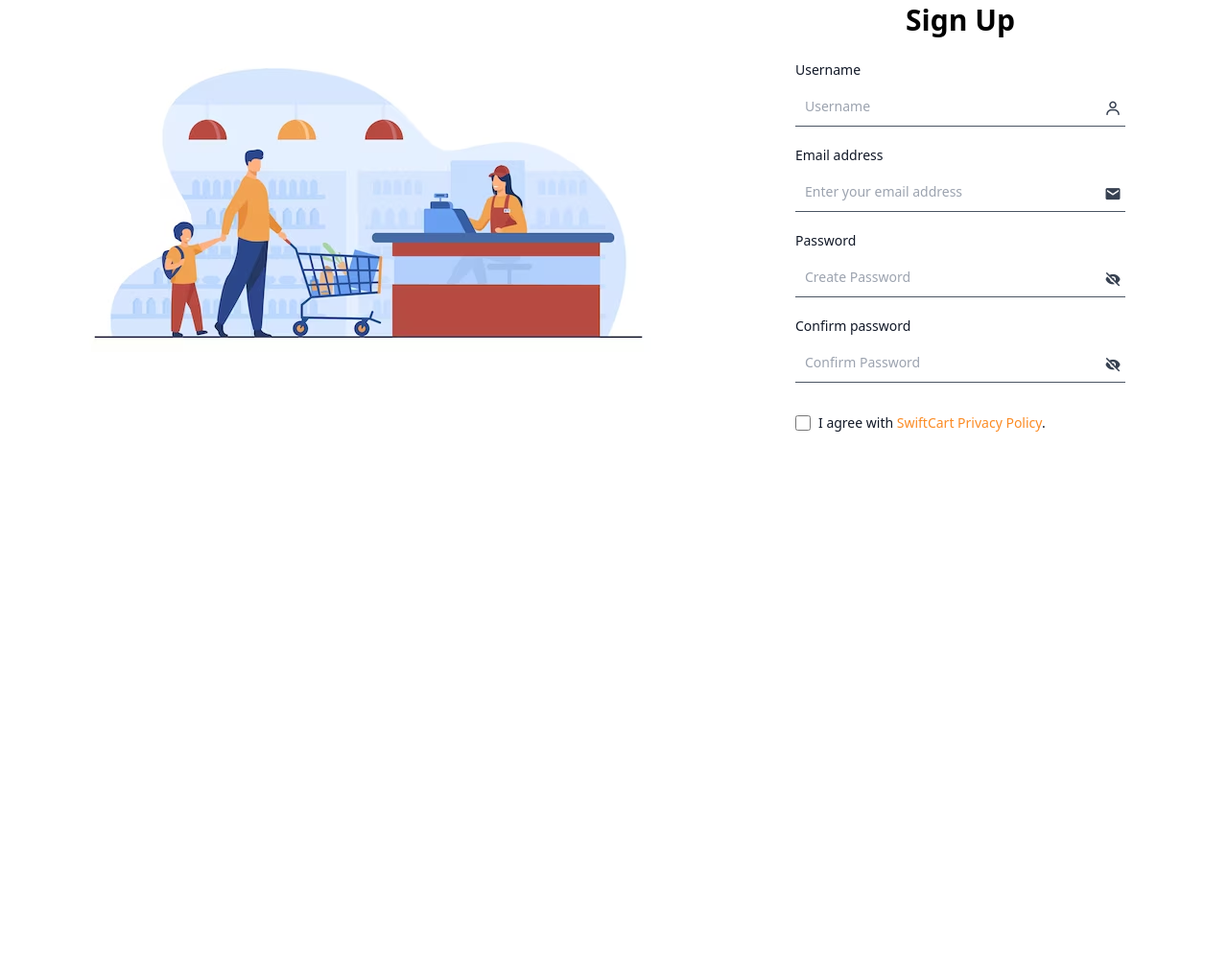
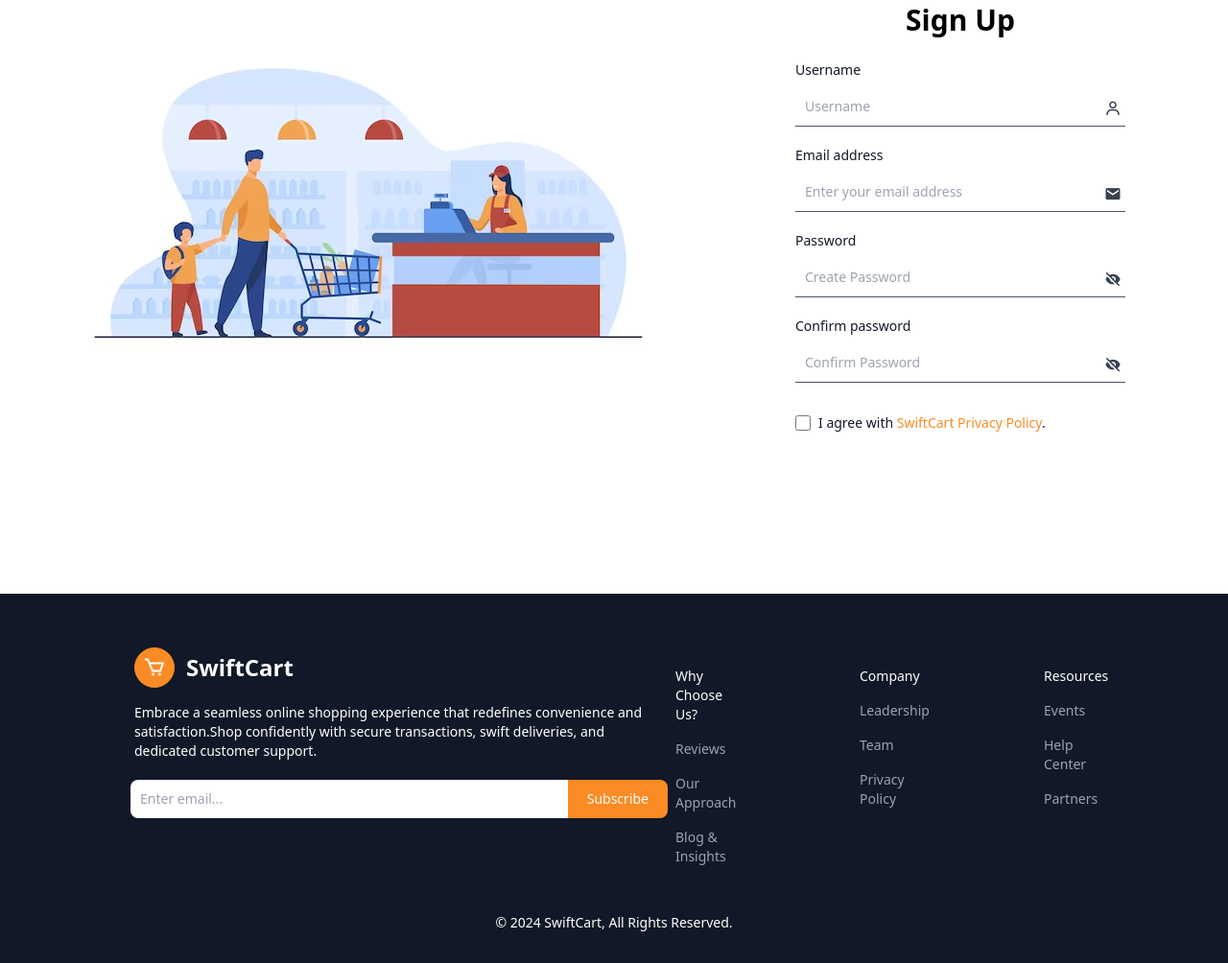
Before and after one commit to Sammyarc/E-commerce-Website, a website: page register.html in a window 1280 px wide. Shown: the part 272-1276 px from the top of the page at 96% size. Before the commit the page ends 827 px from the top, so only its background shows below. Drawn offline with nearby package versions, Linux system fonts and the light colour scheme.

Commit message:
modified:   register.html

```diff
--- a/register.html
+++ b/register.html
@@ -267,8 +267,97 @@
                             class="w-full mt-5 text-white bg-blue transition duration-500 ease-in-out hover:bg-white font-medium rounded-lg text-sm px-5 py-2.5 text-center dark:bg-orange dark:hover:bg-orange dark:focus:ring-orange">Create a new account</button>
                     </form>
                 </section>
+            </div>
 
+            <!---------FOOTER------->
+            <div
+            class="flex flex-col justify-between text-sm mt-10 bg-gray-900 px-3 py-3 md:mt-16 md:flex-row lg:py-5 xl:px-32 xl:pt-14">
+            <div class="max-w-sm md:max-w-xs lg:max-w-lg xl:max-w-xl">
+                <div class="flex gap-3 place-items-center px-3 pt-4 md:pt-0">
+                    <i
+                        class='bx bx-cart text-white p-1 lg:p-2 border-orange border bg-orange rounded-full text-2xl'></i>
+                    <span class="text-2xl font-bold text-white">SwiftCart</span>
+                </div>
+                <p class="text-white px-3 pt-4">
+                    Embrace a seamless online shopping experience that redefines convenience and
+                    satisfaction.Shop confidently with secure transactions, swift deliveries, and
+                    dedicated customer support.
+                </p>
+                <form id="subscription-form">
+                    <div class="flex px-2 my-5">
+                        <input
+                            type="email"
+                            id="email"
+                            class=" text-gray-900 text-sm rounded-l-lg  block w-full p-2.5 dark:bg-gray-700 dark:border-gray-600 dark:placeholder-gray-400 dark:text-white outline-none"
+                            placeholder="Enter email..."
+                            required="required">
+                        <button
+                            type="submit"
+                            class="text-white bg-orange transition duration-500 ease-in-out hover:bg-amber-500 font-medium rounded-r-lg text-sm px-5 py-2.5 text-center">Subscribe</button>
+                    </div>
+                </form>
             </div>
+            <div
+                class="grid grid-cols-2 px-2 pt-4 text-white md:px-0 md:pt-5 md:grid-cols-3 md:gap-16 xl:gap-x-32">
+                <div>
+                    <h2 class="font-medium mb-2">
+                        Why Choose Us?
+                    </h2>
+                    <ul>
+                        <li class="py-2">
+                            <a href="#" class="text-gray-400 hover:text-white">Reviews</a>
+                        </li>
+                        <li class="py-2">
+                            <a href="#" class="text-gray-400 hover:text-white">Our Approach</a>
+                        </li>
+                        <li class="py-2">
+                            <a href="#" class="text-gray-400 hover:text-white">Blog & Insights</a>
+                        </li>
+                    </ul>
+                </div>
+                <div>
+                    <h2 class="font-medium mb-2">
+                        Company
+                    </h2>
+                    <ul>
+                        <li class="py-2 ">
+                            <a href="#" class="text-gray-400 hover:text-white">Leadership</a>
+                        </li>
+                        <li class="py-2 ">
+                            <a href="#" class="text-gray-400 hover:text-white">Team</a>
+                        </li>
+                        <li class="py-2 ">
+                            <a href="#" class="text-gray-400 hover:text-white">Privacy Policy</a>
+                        </li>
+                    </ul>
+                </div>
+                <div class="mt-3 md:mt-0">
+                    <h2 class="font-medium mb-2 ">
+                        Resources
+                    </h2>
+                    <ul>
+                        <li class="py-2">
+                            <a href="#" class="text-gray-400 hover:text-white">Events</a>
+                        </li>
+                        <li class="py-2">
+                            <a href="#" class="text-gray-400 hover:text-white">Help Center</a>
+                        </li>
+                        <li class="py-2">
+                            <a href="#" class="text-gray-400 hover:text-white">Partners</a>
+                        </li class="py-2">
+                    </ul>
+                </div>
+            </div>
+        </div>
+
+        <!--------FOOTER2----->
+        <div class="bg-gray-900 px-3 pb-3 xl:px-36">
+            <hr class="h-px border-0 dark:bg-gray-500">
+            <p class="text-white text-sm py-5 text-center">
+                &copy; 2024
+                <a href="#" class="hover:underline">SwiftCart</a>, All Rights Reserved.
+            </p>
+        </div>
         </section>
         <!--------JS LINKS------>
         <script type="text/javascript" src="js/pre-loading.js"></script>
```
